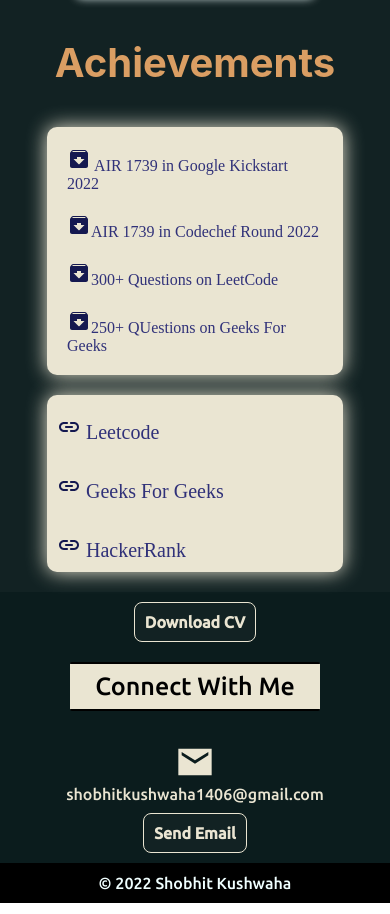
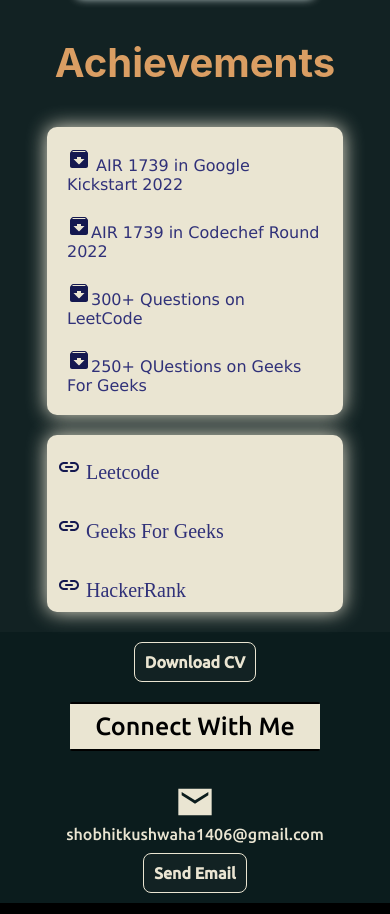
Before and after one commit to shokushwaha/kushwaha, a React (Create React App) app: page /skill in a window 390 px wide. Shown: the part 1485-2399 px from the top of the page. Built offline with nearby package versions, Linux system fonts and the light colour scheme; a web font is replaced by a local one.

Commit message:
responsive

```diff
--- a/src/Components/Skills/Skills.css
+++ b/src/Components/Skills/Skills.css
@@ -117,7 +117,7 @@
   box-shadow: 0px 0px 20px #eae5d2;
   /* margin: 10px 200px; */
   /* margin-left: 200px; */
-  font-family: cursive;
+  font-family: 'Lucida Sans', 'Lucida Sans Regular', 'Lucida Grande', 'Lucida Sans Unicode', Geneva, Verdana, sans-serif;
   margin: 0px auto;
   width: 25%;
   height: 15%;
@@ -152,7 +152,7 @@
   flex-direction: column;
   background-color: #eae5d2;
   box-shadow: 0px 0px 20px #eae5d2;
-  font-family: cursive;
+  font-family: 'Lucida Sans', 'Lucida Sans Regular', 'Lucida Grande', 'Lucida Sans Unicode', Geneva, Verdana, sans-serif;
   width: 300px;
   margin: 0px auto;
   border: 10px;
```
